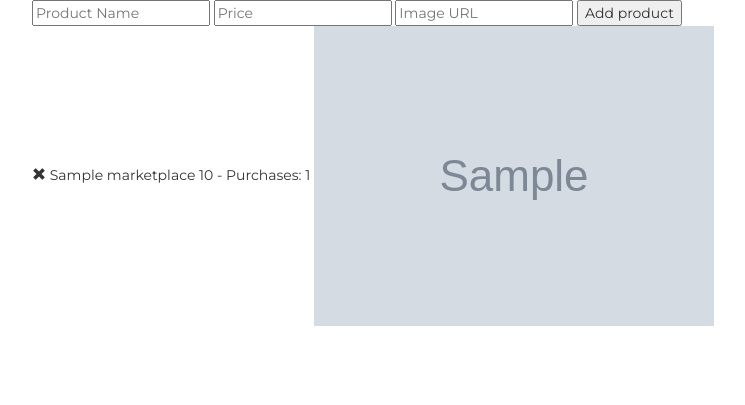
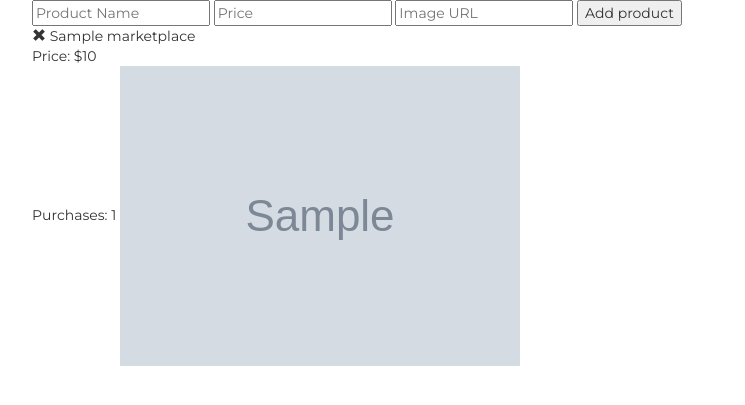
Before and after one commit to bobtimusprime/voting_ballot, a Node server app: page /admin in a window 1280 px wide. Shown: the part 250-655 px from the top of the page, without its empty margins (18-763 px from the left). Run offline with Node 20, Linux system fonts and the light colour scheme; tables that the repository leaves empty hold one stand-in row (values such as "Sample post"); grey boxes marked "Sample" are stand-in pictures; some libraries are stand-ins or nearby versions.

Commit message:
MORE STYLE!

```diff
--- a/public/admin.html
+++ b/public/admin.html
@@ -32,7 +32,9 @@
   <div = "product-list">
     <div ng-repeat="product in cart.data | orderBy: ['-purchases','price']">
       <span class="glyphicon glyphicon-remove" ng-click="delete(product)"></span>
-      {{product.name}} {{product.price}} - Purchases: {{product.purchases}}
+      {{product.name}} <br/>
+      Price: ${{product.price}} <br/>
+      Purchases: {{product.purchases}}
       <img ng-src="{{product.imgURL}}" />
     </div>
  </div>
--- a/public/stylesheets/style.css
+++ b/public/stylesheets/style.css
@@ -14,9 +14,10 @@ h1{
 .product{
    width: 250px;
    max-width: 90%;
-   border: 2px solid darkblue;
+   border: 2px solid forestgreen;
    border-radius: 3px;
    margin:10px;
+   text-align: center;
 }
 
 .product img{
--- a/public/voter.html
+++ b/public/voter.html
@@ -37,7 +37,7 @@
   <div class="product-list">
     <div class = "product" ng-repeat="product in submittedCart | orderBy: 'price'">
       <img ng-src="{{product.imgURL}}" />
-      {{product.name}} {{product.price}}
+      {{product.name}} ${{product.price}}
     </div>
   </div>
 
```
